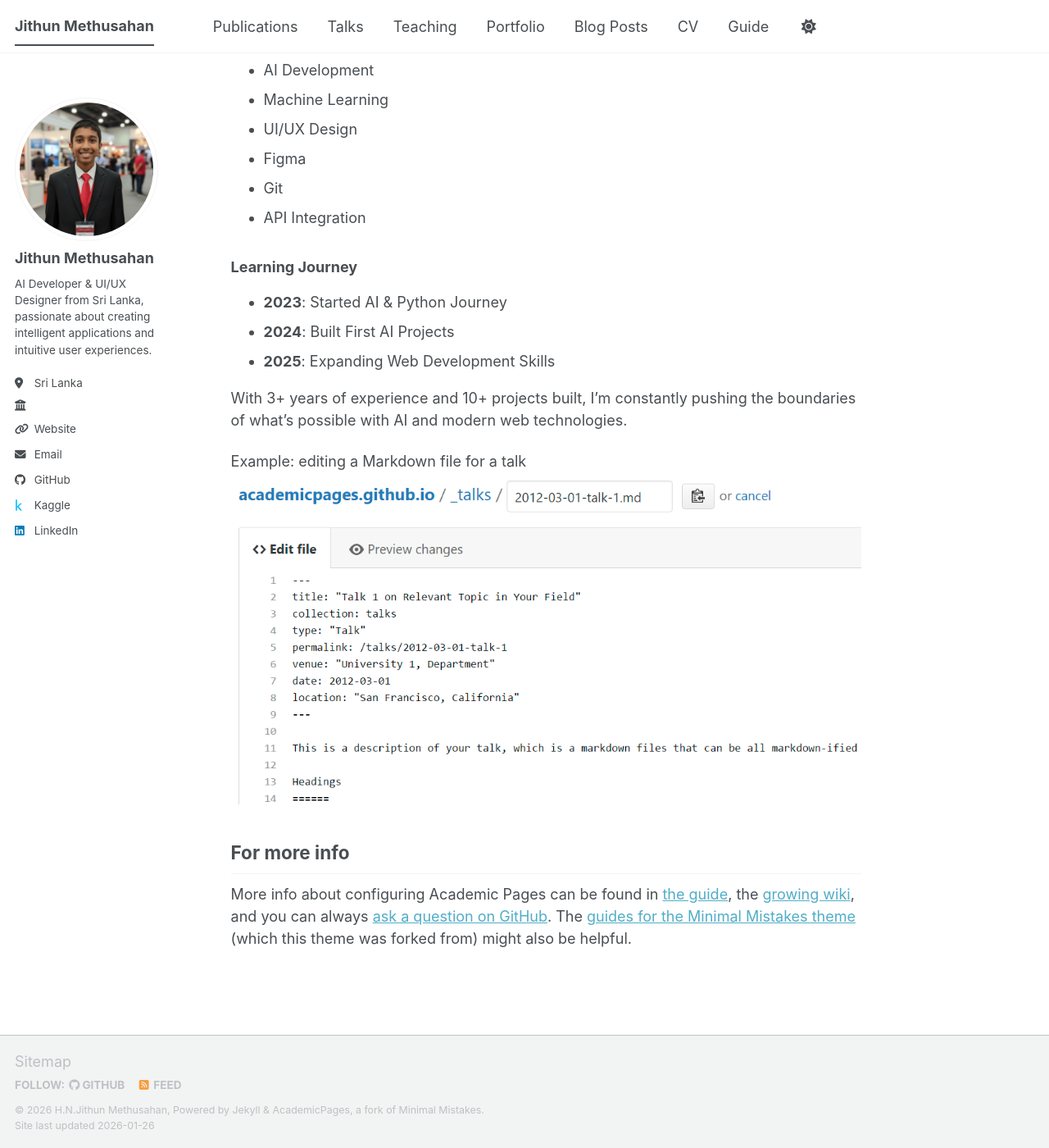
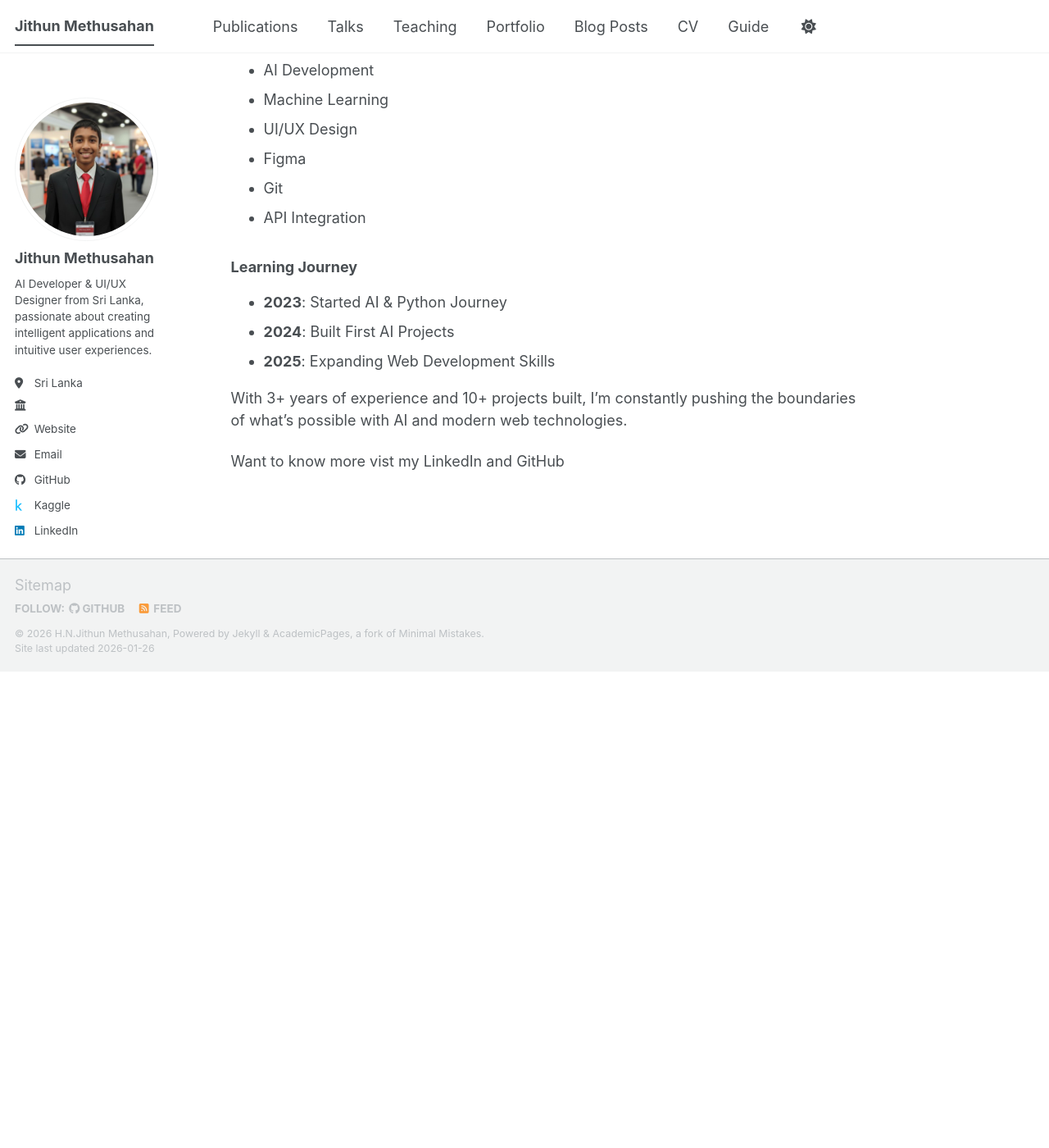
Before and after one commit to JithunMethusahan/jithunmethusahan.github.io, a Jekyll site: the page built from _pages/about.md, in a window 1280 px wide and 1400 px high, scrolled down 772 px. Shown: the whole window at 82% size. Built offline with Jekyll 4.4.1, drawn with Linux system fonts in a browser that asks for light colours; a script bundle is joined from its source files by our own code; library files that are not in the unit come from our copies; after the commit the page ends 1591 px from its top, so only the background shows below that.

Commit message:
Update about.md

```diff
--- a/_pages/about.md
+++ b/_pages/about.md
@@ -42,9 +42,4 @@
 
 With 3+ years of experience and 10+ projects built, I'm constantly pushing the boundaries of what's possible with AI and modern web technologies.
 
-Example: editing a Markdown file for a talk
-![Editing a Markdown file for a talk](/images/editing-talk.png)
-
-For more info
-------
-More info about configuring Academic Pages can be found in [the guide](https://academicpages.github.io/markdown/), the [growing wiki](https://github.com/academicpages/academicpages.github.io/wiki), and you can always [ask a question on GitHub](https://github.com/academicpages/academicpages.github.io/discussions). The [guides for the Minimal Mistakes theme](https://mmistakes.github.io/minimal-mistakes/docs/configuration/) (which this theme was forked from) might also be helpful.
+Want to know more vist my LinkedIn and GitHub
```
